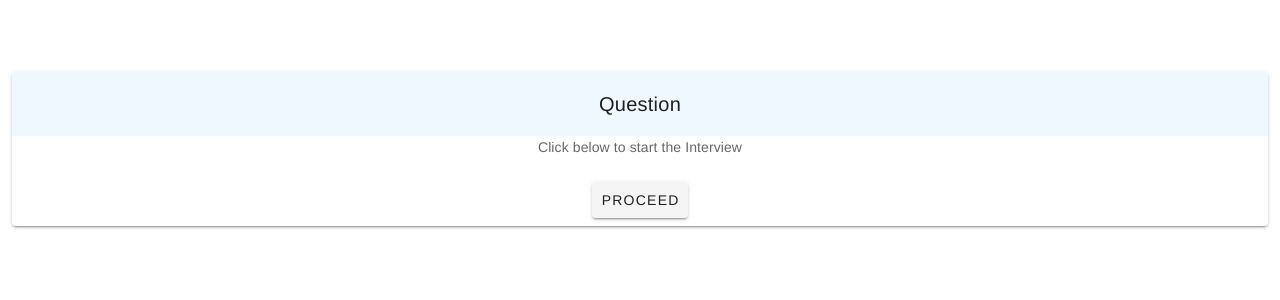
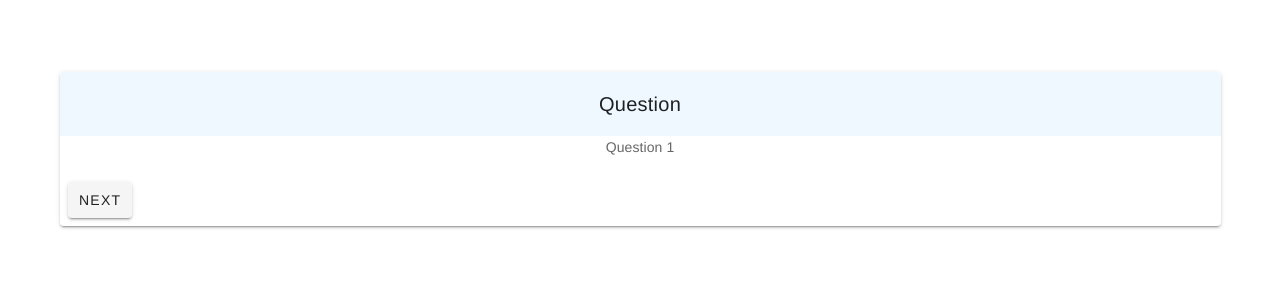
Before and after one commit to lijoabraham-zz/vuejs-quiz-app, a Vue app: page / in a window 1280 px wide. Both pictures are taken after a click on the button "PROCEED". Shown: the top 300 px of the page. Built offline with nearby package versions, Linux system fonts and the light colour scheme.

Commit message:
Question added

```diff
--- a/src/components/Question.vue
+++ b/src/components/Question.vue
@@ -1,5 +1,5 @@
 <template>
-  <v-container fluid>
+  <v-container max-width="50%">
     <v-card class="mx-auto">
       <v-card-title
         style="margin: 0 auto;display: block;background-color: aliceblue;"
@@ -9,11 +9,11 @@
         Question
       </v-card-title>
       <v-card-text>
-        <p>Click below to start the Interview</p>
+        <p>Question 1</p>
       </v-card-text>
-      <v-card-actions style="margin: 0 auto;display: block;">
-        <v-btn @click="started = true" color="red lighten-2">
-          Proceed
+      <v-card-actions>
+        <v-btn color="red lighten-2">
+          Next
         </v-btn>
       </v-card-actions>
     </v-card>
```
